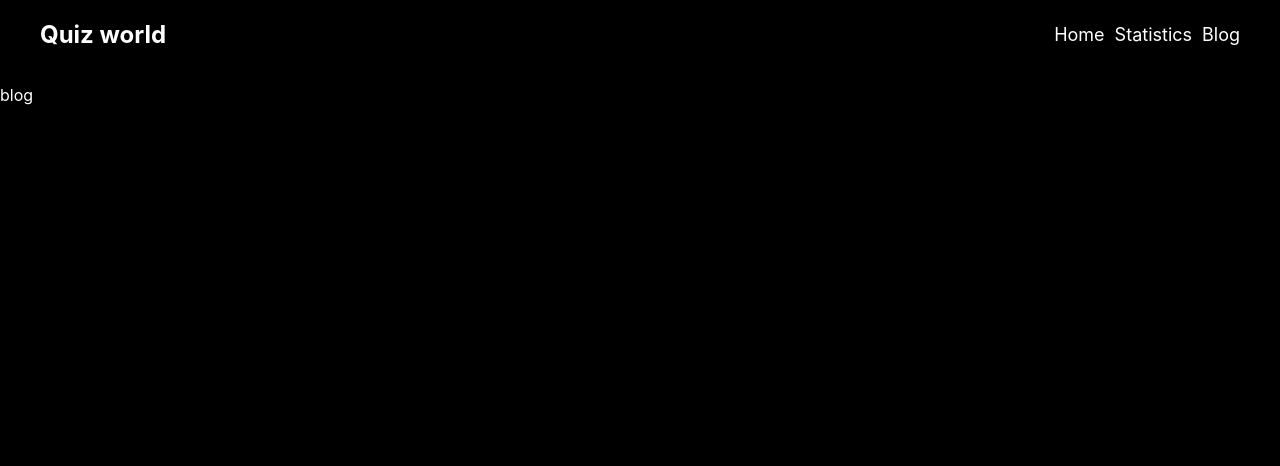
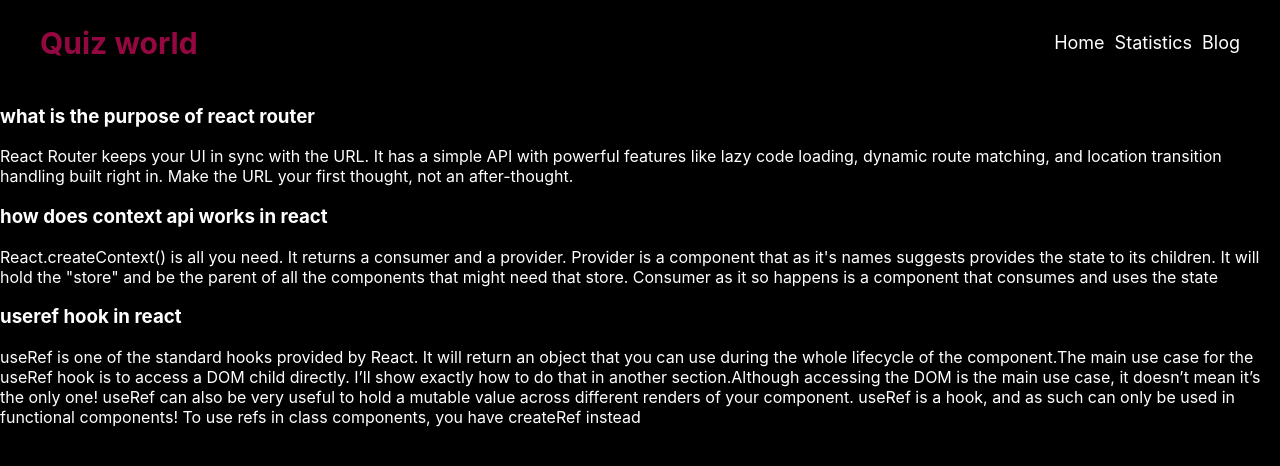
Before and after one commit to MahamudaM/Quiz-Practice-Project, a React (Create React App) app: page /blog in a window 1280 px wide. Shown: the top 466 px of the page. Built offline with nearby package versions, Linux system fonts and the light colour scheme.

Commit message:
toast notification added qution button

```diff
--- a/src/App.js
+++ b/src/App.js
@@ -41,7 +41,7 @@ function App() {
 
     },
     {
-      path:'*',
+      path:'/*',
       element:<h1>sorry user,This page are not found</h1>
     }
 
--- a/src/component/Blog/Blog.js
+++ b/src/component/Blog/Blog.js
@@ -3,7 +3,26 @@ import React from 'react';
 const Blog = () => {
     return (
         <div>
-            <p>blog</p>
+           <div className="singleQuetion">
+            <h3>what is the purpose of react router</h3>
+            <p>React Router keeps your UI in sync with the URL. It has a simple API with powerful features
+                 like lazy code loading, dynamic route matching, and location
+ transition handling built right in. Make the URL your first thought, not an after-thought.</p>
+           </div>
+
+           <div className="singleQuetion">
+            <h3>how does context api works in react</h3>
+            <p>React.createContext() is all you need. It returns a consumer and a provider. Provider
+         is a component that as it's names suggests provides the state to its children. It will
+         hold the "store" and be the parent of all the components that might need that store. Consumer as it so happens is a component that consumes and uses the state </p>
+            </div>
+
+            <div className="singleQuetion">
+            <h3>useref hook in react</h3>
+            <p> useRef is one of the standard hooks provided by React. It will return an object that you can use during the whole lifecycle of the component.The main use case for the useRef hook is to access a DOM child directly. I’ll show exactly how to do that in another section.Although accessing the DOM is the main use case, it doesn’t mean it’s the only one! useRef can also be very useful to hold a mutable value across different renders of your component. useRef is a hook, and as such can only be used in functional components! To use refs in class components, you have createRef instead</p>
+            </div>
+
+
         </div>
     );
 };
--- a/src/component/CourseDetails/CourseDetails.css
+++ b/src/component/CourseDetails/CourseDetails.css
@@ -1,7 +1,7 @@
 .courseDetails{
     border: 2px solid gray;
     border-radius: 10px;
-    background: rgb(53, 51, 51);
+    background: rgb(53, 51, 51) ;
     padding: 8px;
 }
 .courseDetails img{
@@ -24,3 +24,12 @@
 font-size: 16px;
 padding: 8px;
 }
+
+.courseBtn{
+   background: #950740;
+   color: white;
+   border: none;
+   padding: 10px;
+   font-size: 16px;
+   border-radius: 5px;
+}
--- a/src/component/DisplayQuiz/DisplayQuiz.css
+++ b/src/component/DisplayQuiz/DisplayQuiz.css
@@ -1,5 +1,5 @@
 .quiz{
-    width: 570px;
+    width: 45%;
     background: #950740;
     color:white;
     border: 2px solid gray;
--- a/src/component/DisplayQuiz/DisplayQuiz.js
+++ b/src/component/DisplayQuiz/DisplayQuiz.js
@@ -4,23 +4,30 @@ import './DisplayQuiz.css'
 import { EyeIcon } from '@heroicons/react/24/solid'
 import { ToastContainer, toast } from 'react-toastify';
 import 'react-toastify/dist/ReactToastify.css';
-// let [ color, setColor ] = useState ( false )
-// onClick = { () => setColor( !color ) }
-// className = { color ? "click korle jeita" ; "click na korle jeita" }
+import {  useState } from 'react';
+// import { useToast } from 'react-toastify';
+// import { ToastProvider} from 'react-toast-notifications';
+
+
+const DisplayQuiz = ({mcq}) => {
+
+    const {question,options ,correctAnswer,id}=mcq
+    // show toast
+
+    let [ color, setColor ] = useState ( false )
 
 
 
+    const evenHandler =(x)=>{
+        if(x===correctAnswer){
+            setColor( !color )
 
-const DisplayQuiz = ({mcq}) => {
-    const {question,options ,correctAnswer}=mcq
 
-    const evenHandler=(x)=>{
-        if(x===correctAnswer){
-console.log(x)
-            alert('corret anser')
+
+              toast(' Excelient ! you choice correct answer', x)
         }
         else{
-
+            toast('Opps ! you answer is wrong', x)
             // event.currentTarget.classList.add('red');
         }
 
@@ -28,25 +35,38 @@ console.log(x)
         }
         const notify = () => toast(correctAnswer);
     return (
+        <div>
+
         <div className='quiz'>
 
                 <button className='eyeBtn' onClick={notify}><EyeIcon className="btnIcon"/></button>
-                <ToastContainer />
-            <p>{question}
+
+            <p>{question.slice (3, -4)}
 
             <ul className='allAnser'>
       {options.map((x) =>
-        <button className={`anserBtn `} onClick={()=>evenHandler(x)}>
-            <li key={x.toString()} className= 'anser '>
+        <button className={`anserBtn ${ color ? " green" : "" }`} onClick={()=>evenHandler(x)}>
+        <li key={x.toString()} className= {`anser `}>
           {x}
         </li>
         </button>
 
         )}
     </ul>
+    <ToastContainer />
   </p>
+  </div>
+
+
         </div>
+
     );
 };
 
-export default DisplayQuiz;
+// const Apps = () => (
+//     <ToastProvider>
+//       <DisplayQuiz />
+//     </ToastProvider>
+//   )
+
+export default DisplayQuiz
--- a/src/component/Header/Header.css
+++ b/src/component/Header/Header.css
@@ -6,6 +6,10 @@
     display: flex;
     justify-content: space-between;
     padding: 0 40px;
+}
+.logoTex{
+    color:#950740 ;
+    font-size: 30px;
 }
 .navLink{
     display: flex;
--- a/src/component/Header/Header.js
+++ b/src/component/Header/Header.js
@@ -6,7 +6,7 @@ const Header = () => {
         <div className='navbar'>
             <nav className='navbar-wrapper'>
             <div className='nab-logo'>
-            <h1>Quiz world </h1>
+            <h1 className='logoTex'>Quiz world </h1>
                 </div>
             <div className="navLink">
             <Link to='/'>Home</Link>
--- a/src/component/Home/Home.css
+++ b/src/component/Home/Home.css
@@ -4,19 +4,25 @@ body{
 }
 
 
-.home-container{
+/* .home-container{
     background: black;
     color: white;
-}
-.home-banner{
+} */
+/* .home-banner{
     margin-bottom: 40px;
-}
-.home-banner img{
+} */
+/* .home-banner img{
 width: 100%;
-}
+} */
 .home-course-details{
     display: grid;
     grid-template-columns: repeat(2,1fr);
     grid-gap:25px;
     margin: 80px;
 }
+.banerText{
+    text-transform: uppercase;
+    text-align: center;
+    padding-top: 80px;
+    color: #950740;
+}
--- a/src/component/Home/Home.js
+++ b/src/component/Home/Home.js
@@ -9,8 +9,12 @@ const Home = () => {
 
     return (
         <div className='home-container'>
-            <div className="home-banner" style={{ backgroundImage: `url(${pic})`} }>
-               <img src={pic} alt="" />
+            <div className="home-banner"  style={{ backgroundImage: `url(${pic})`,
+            backgroundRepeat:'no-repeat',
+            backgroundSize:'cover',
+            height:'344px' }}>
+               <h1 className='banerText'>develope uour skil with practicing quiz</h1>
+
             </div>
             <div className="home-course-details">
             {
--- a/src/component/QuizChart/QuizChart.js
+++ b/src/component/QuizChart/QuizChart.js
@@ -8,7 +8,7 @@ const QuizChart = () => {
     console.log(data)
     return (
         <div >
-            <h1>quizchart</h1>
+            <h1 style={{textAlign:'center'}}>Quiz measure by Rechart</h1>
             {
 
                 <DisplayRechart
--- a/src/component/QuizTest/QuizTest.js
+++ b/src/component/QuizTest/QuizTest.js
@@ -4,14 +4,21 @@ import DisplayQuiz from '../DisplayQuiz/DisplayQuiz';
 
 const QuizTest = () => {
     const {data} = useLoaderData()
-    const {questions }=data
-    console.log(questions)
+    const {questions,name }=data
+    console.log(data)
     return (
         <div>
-           {
+            <h1 style={{textAlign:'center'}}>Start practice {name} quiz</h1>
+
+
+
+
+            {
+
             questions.map(mcq=><DisplayQuiz key={mcq.id} mcq={mcq}></DisplayQuiz>)
 
            }
+
         </div>
     );
 };
```
